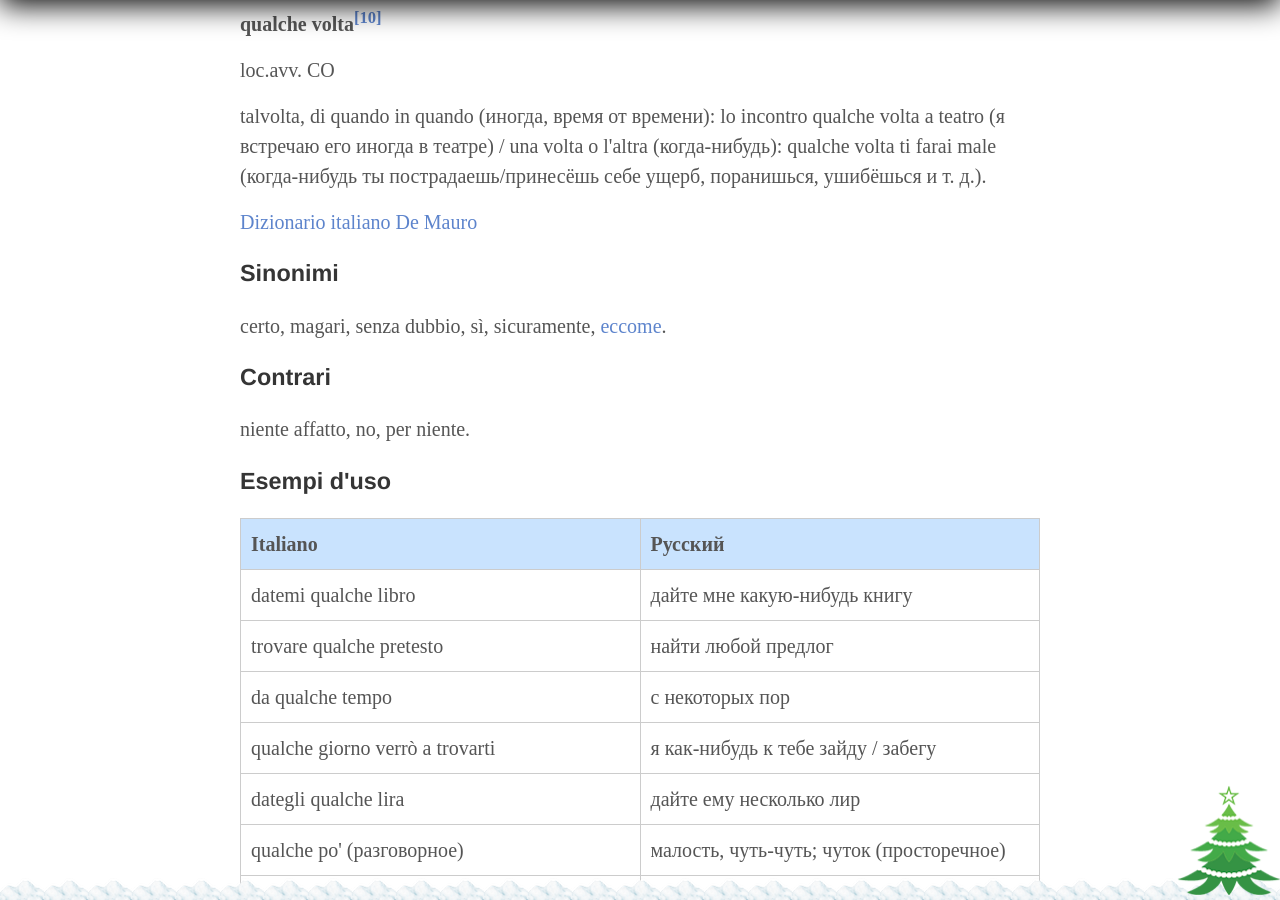
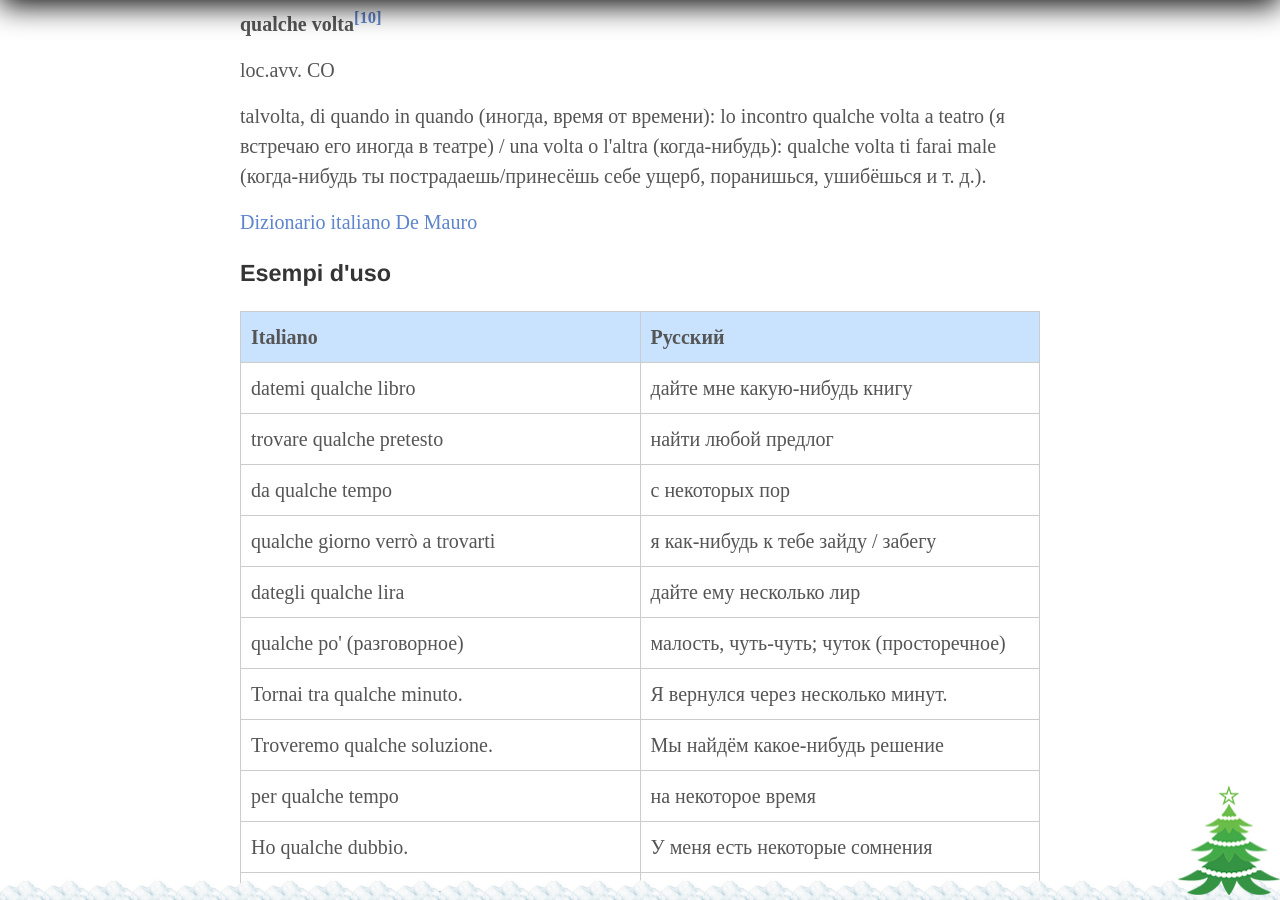
Before and after one commit to postolny/postolny.github.io, a Jekyll site: the page built from _posts/2021-04-18-qualche.md, in a window 1280 px wide and 900 px high, scrolled down 2875 px. Built offline with Jekyll 4.4.1, drawn with Linux system fonts in a browser that asks for light colours.

Commit message:
Update 2021-04-18-qualche.md

```diff
--- a/_posts/2021-04-18-qualche.md
+++ b/_posts/2021-04-18-qualche.md
@@ -69,14 +69,6 @@ talvolta, di quando in quando (иногда, время от времени): lo
 
 [Dizionario italiano De Mauro](https://dizionario.internazionale.it/parola/qualche)
 
-### Sinonimi
-
-certo, magari, senza dubbio, sì, sicuramente, [eccome]({{ site.baseurl }}/2021-04-15/eccome).
-
-### Contrari
-
-niente affatto, no, per niente.
-
 ### Esempi d'uso
 
 | Italiano | Русский |
```
